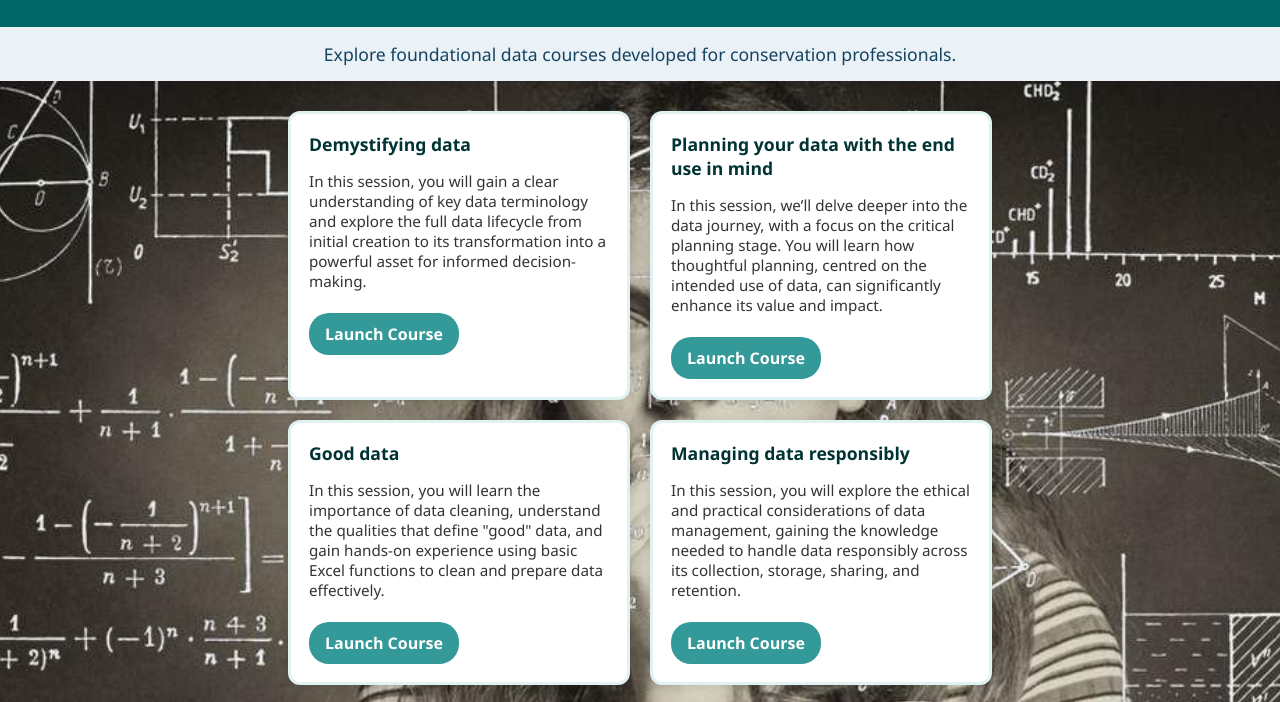
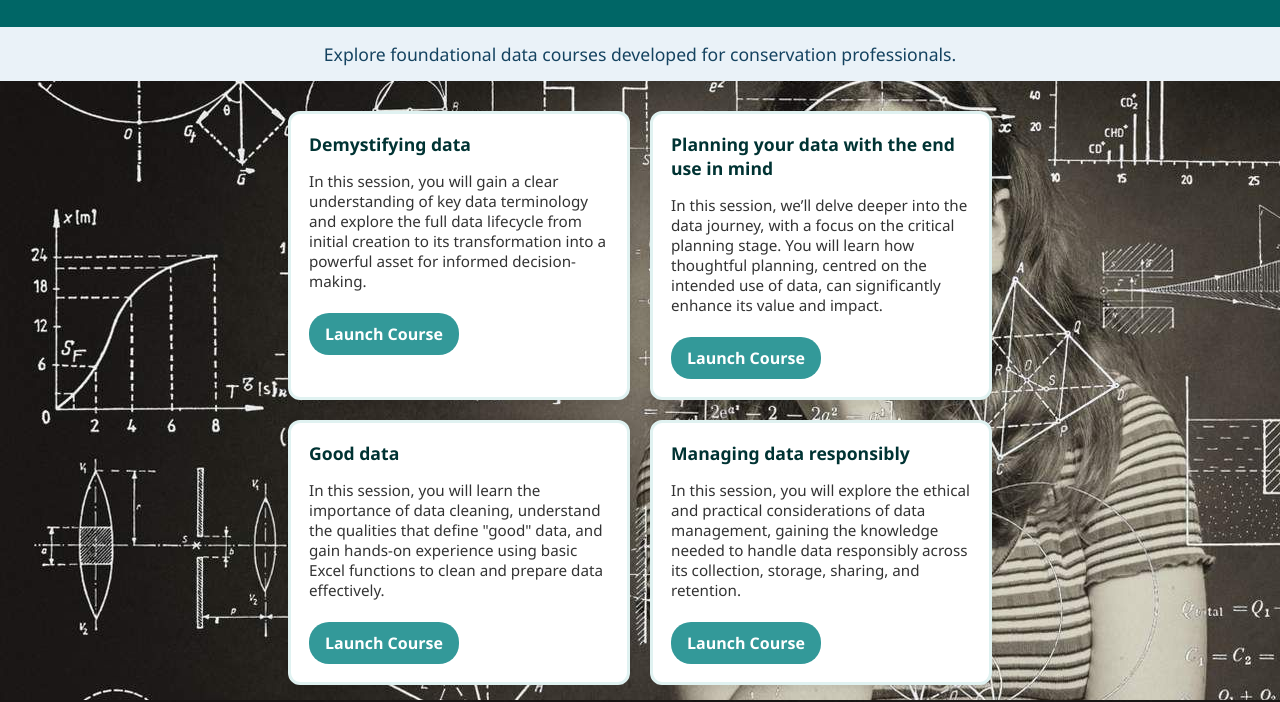
Before and after one commit to FaunaFlora-ConsTech/data-basics-courses, a plain HTML site: page index.html in a window 1280 px wide. Shown: the part 76-778 px from the top of the page. Drawn offline with Linux system fonts and the light colour scheme.

Commit message:
Update index.html

```diff
--- a/index.html
+++ b/index.html
@@ -9,9 +9,12 @@
       font-family: 'Segoe UI', Tahoma, Geneva, Verdana, sans-serif;
       background-color: #f8f9fa; /* #f8f9fa */
       background-image: url('background.jpg'); /* ✅ Just the filename */
-      background-size: cover;
+      /*background-size: cover;
       background-position: center;
-      background-repeat: repeat;
+      background-repeat: repeat; */
+      background-repeat: repeat;  /* tile the image */
+      background-size: auto;       /* keep original size */
+      background-position: top left; /* default */
       color: #333;
       margin: 0;
       padding: 0;
```
